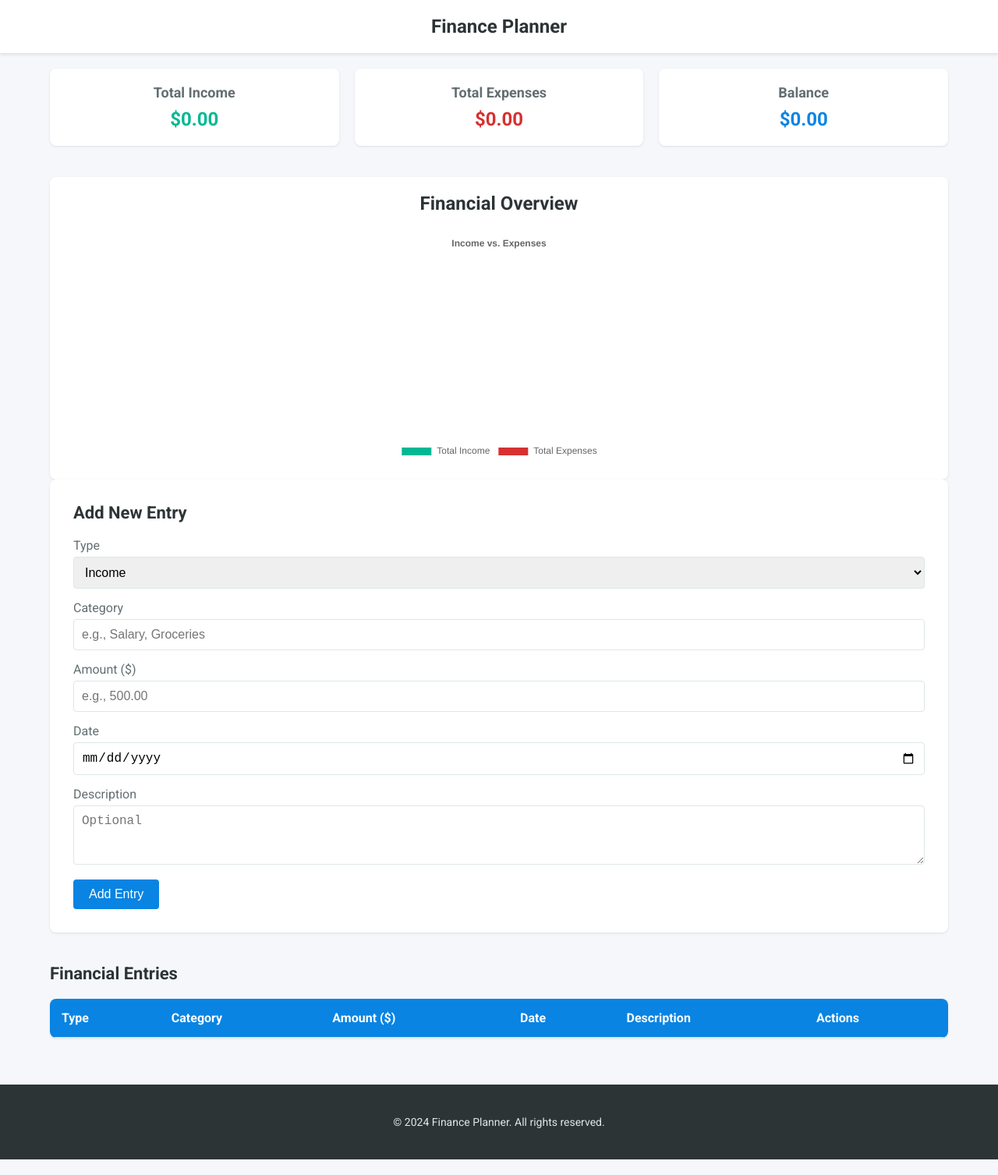
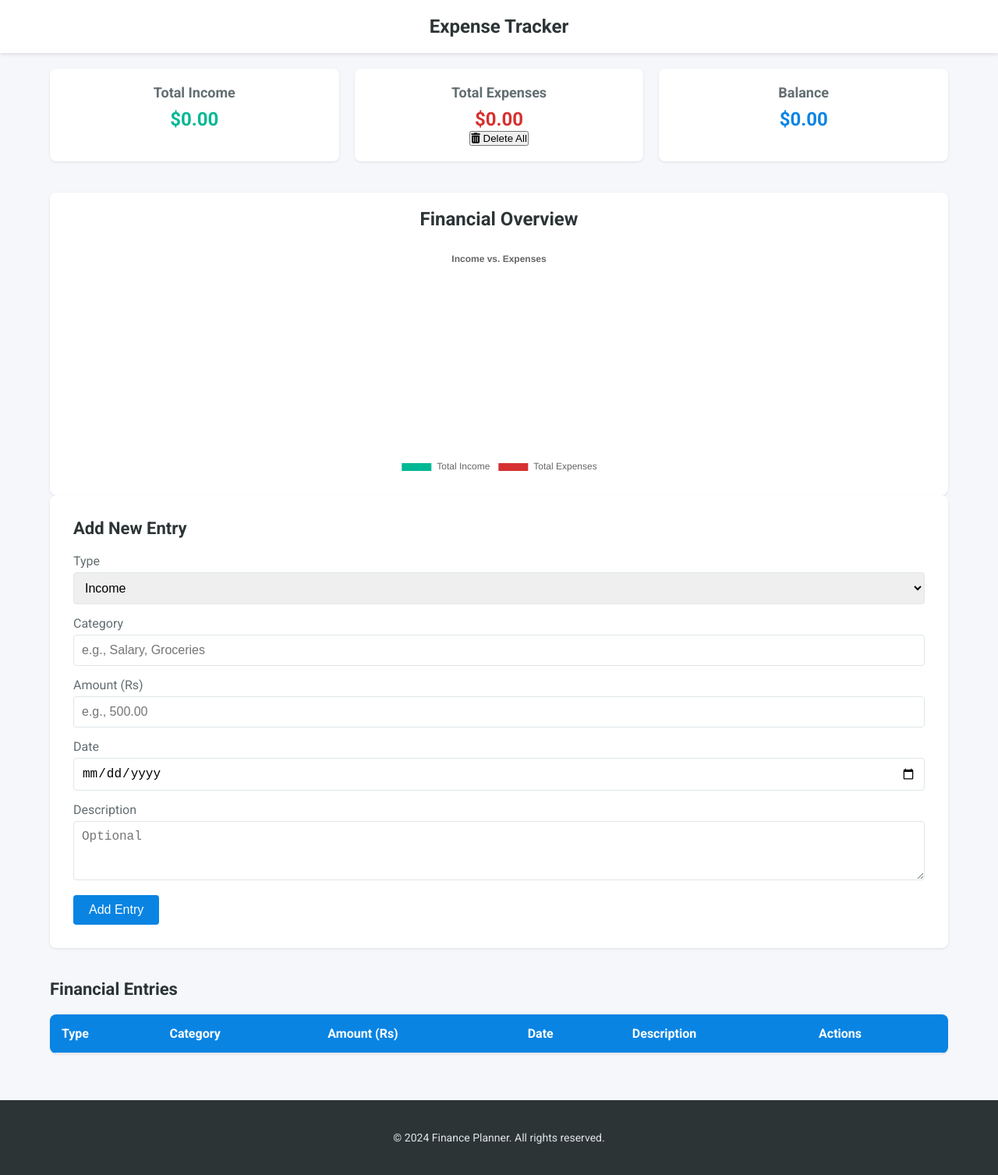
Before and after one commit to venkat-0-7/Expense-Tracker, a plain HTML site: page index.html in a window 1280 px wide. Shown: the whole page at 78% size. Drawn offline with nearby package versions, Linux system fonts and the light colour scheme.

Commit message:
Update index.html

```diff
--- a/index.html
+++ b/index.html
@@ -18,7 +18,7 @@
     <!-- Header -->
     <header>
         <div class="container">
-            <h1>Finance Planner</h1>
+            <h1>Expense Tracker</h1>
         </div>
     </header>
 
@@ -30,15 +30,18 @@
                 <div class="summary">
                     <div class="card income">
                         <h3>Total Income</h3>
-                        <p id="total-income">$0.00</p>
+                        <p id="total-income">0.00Rs</p>
                     </div>
                     <div class="card expenses">
                         <h3>Total Expenses</h3>
-                        <p id="total-expenses">$0.00</p>
+                        <p id="total-expenses">0.00Rs</p>
+                        <button id="delete-expenses-btn" class="btn delete-btn">
+                            <i class="fas fa-trash-alt"></i> Delete All
+                        </button>
                     </div>
                     <div class="card balance">
                         <h3>Balance</h3>
-                        <p id="balance">$0.00</p>
+                        <p id="balance">0.00Rs</p>
                     </div>
                 </div>
 
@@ -65,7 +68,7 @@
                         <input type="text" id="category" name="category" placeholder="e.g., Salary, Groceries" required>
                     </div>
                     <div class="form-group">
-                        <label for="amount">Amount ($)</label>
+                        <label for="amount">Amount (Rs)</label>
                         <input type="number" id="amount" name="amount" min="0.01" step="0.01" placeholder="e.g., 500.00" required>
                     </div>
                     <div class="form-group">
@@ -88,21 +91,20 @@
                         <tr>
                             <th>Type</th>
                             <th>Category</th>
-                            <th>Amount ($)</th>
+                            <th>Amount (Rs)</th>
                             <th>Date</th>
                             <th>Description</th>
                             <th>Actions</th>
                         </tr>
                     </thead>
                     <tbody id="entries-body">
-                        <!-- Entries will be dynamically inserted here -->
+
                     </tbody>
                 </table>
             </section>
         </div>
     </main>
 
-    <!-- Edit Entry Modal -->
     <div id="edit-modal" class="modal">
         <div class="modal-content">
             <span class="close-button">&times;</span>
@@ -121,7 +123,7 @@
                     <input type="text" id="edit-category" name="edit-category" placeholder="e.g., Salary, Groceries" required>
                 </div>
                 <div class="form-group">
-                    <label for="edit-amount">Amount ($)</label>
+                    <label for="edit-amount">Amount (Rs)</label>
                     <input type="number" id="edit-amount" name="edit-amount" min="0.01" step="0.01" placeholder="e.g., 500.00" required>
                 </div>
                 <div class="form-group">
```
